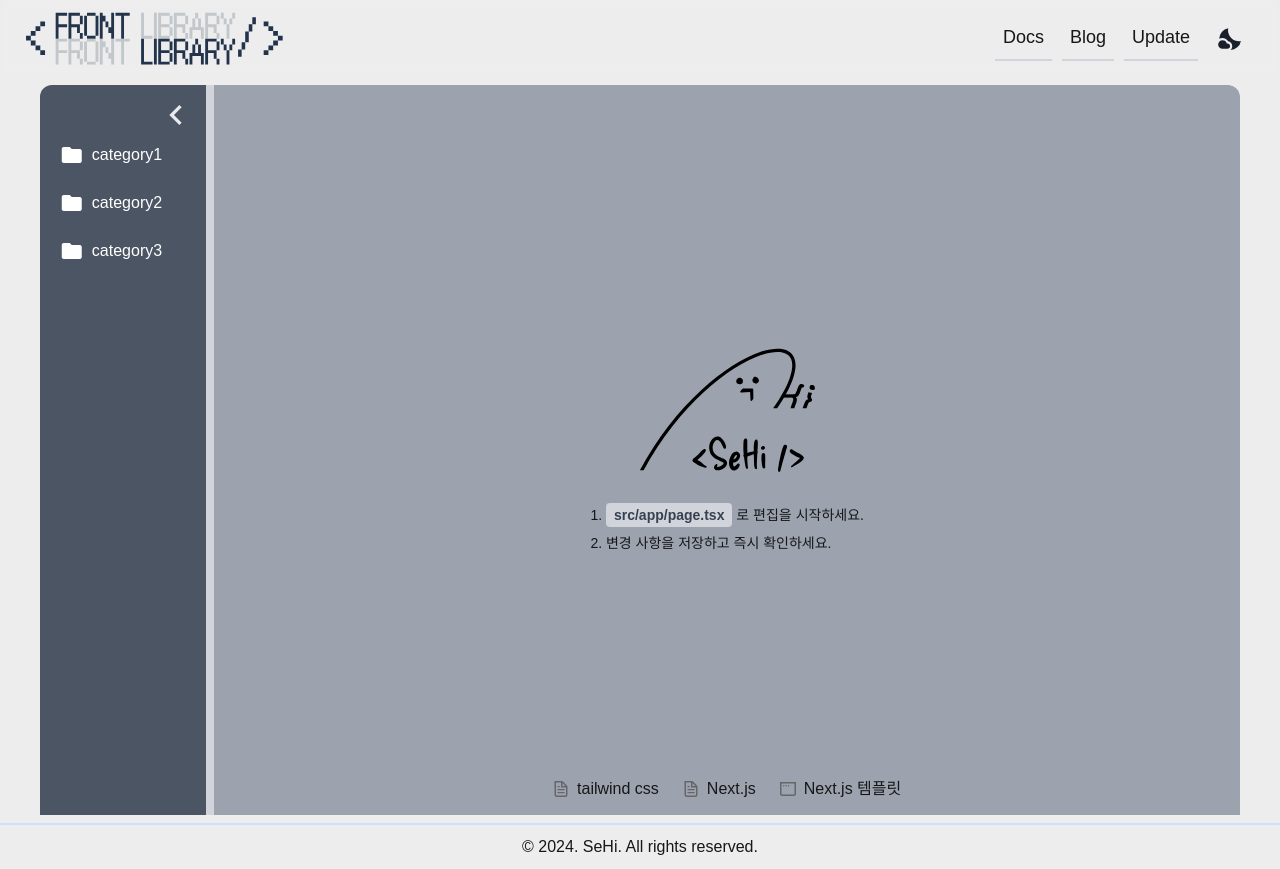
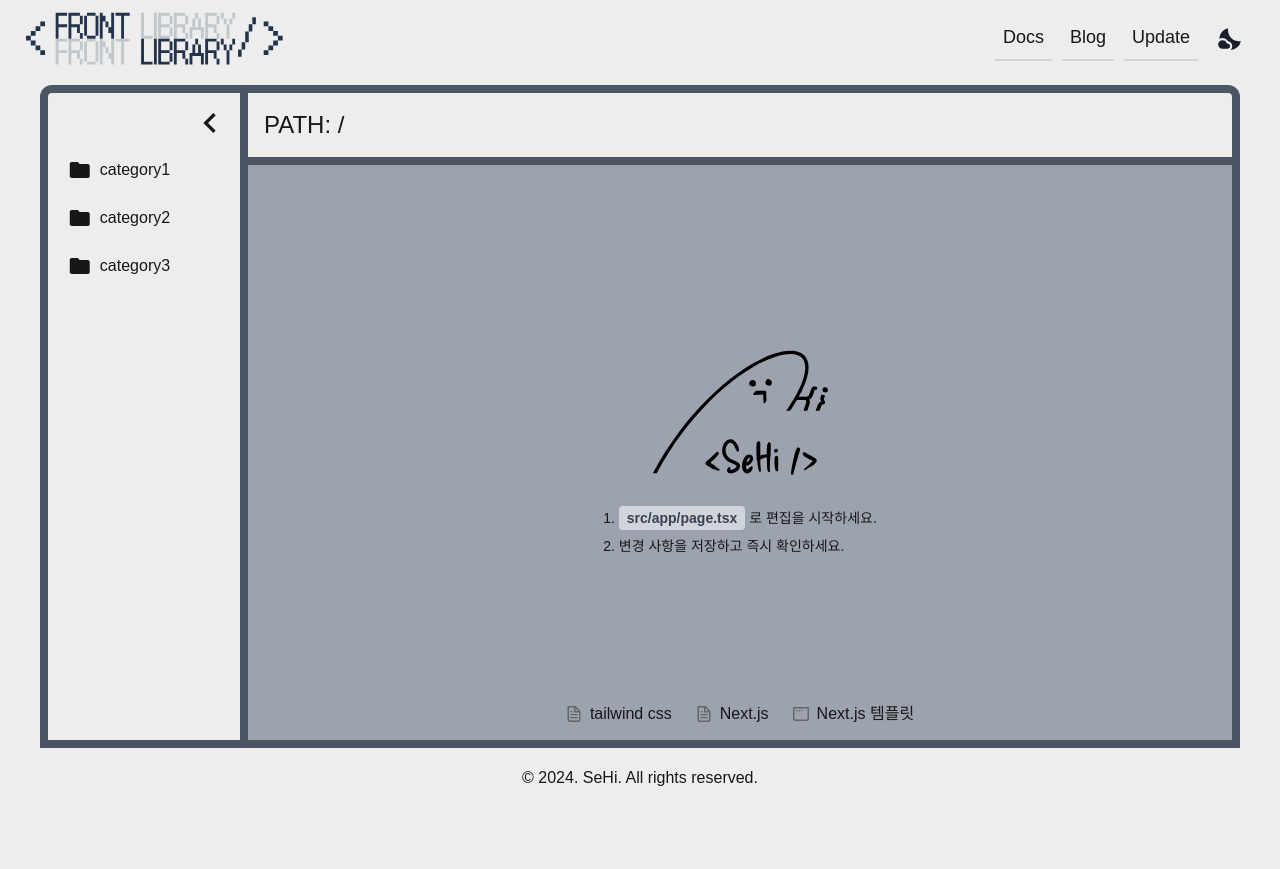
Before and after one commit to SeHIgh/FRONT_LIB, a Next.js app in the folder next-react-ts/: page / in a window 1280 px wide. After the commit the page ends 800 px from the top, so only its background shows below. Built offline with nearby package versions, Linux system fonts and the light colour scheme; a web font is replaced by a local one.

Commit message:
style : 기본 Layout 틀 잡기 완료
- 메인 레이아웃 틀 구현 완료
- 세부 디자인 수정 필요

```diff
--- a/next-react-ts/src/app/globals.css
+++ b/next-react-ts/src/app/globals.css
@@ -3,8 +3,8 @@
 @tailwind utilities;
 
 @font-face {
-  font-family: 'galmuri9';
-  src: url('/fonts/Galmuri9.woff2') format('woff2');
+    font-family: "galmuri9";
+    src: url("/fonts/Galmuri9.woff2") format("woff2");
     font-weight: 100 900;
     font-style: normal;
 }
@@ -16,7 +16,7 @@
 
 .dark {
     --foreground: #ededed;
-  --background: #1B1E2B;
+    --background: #1b1e2b;
 }
 
 body {
@@ -33,20 +33,20 @@ body {
         @apply font-galmuri9 bg-gray-300 px-2 py-1 rounded font-semibold text-gray-700;
     }
 
+    li {
+        @apply cursor-pointer;
+    }
+
     h1 {
         @apply text-2xl font-bold leading-10;
     }
 
-  button img{
+    button i {
         @apply transition-all duration-300 ease-in-out;
     }
 
-  button:hover img{
-    @apply scale-125;
-  }
-
-  Image{
-    @apply dark:invert;
+    button:hover i {
+        @apply text-gray-500;
     }
 }
 
--- a/next-react-ts/src/app/layout.tsx
+++ b/next-react-ts/src/app/layout.tsx
@@ -3,6 +3,7 @@ import "./globals.css";
 import Header from "@/components/main/Header";
 import Footer from "@/components/main/Footer";
 import Sidebar from "@/components/main/Sidebar";
+import CurrentRoute from "@/components/CurrentRoute";
 
 // 메타데이터 설정 (페이지 제목, 설명, 아이콘)
 export const metadata: Metadata = {
@@ -25,16 +26,19 @@ export default function RootLayout({
                     rel="stylesheet"
                 />
             </head>
-            <body suppressHydrationWarning={true}>
+            <body suppressHydrationWarning={true} className="h-screen flex flex-col">
                 {/* 공통 Header */}
                 <Header />
-                <div className="flex px-10 py-2">
+                <div className="flex-auto flex px-10 py-2">
                     {/* 공통 Sidebar */}
                     {/* <Sidebar /> */}
-                    <main className="dark:invert h-[calc(100vh-70px)] flex-1 bg-gray-300 rounded-t-xl overflow-auto flex flex-row justify-between gap-2">
+                    <main className="dark:text-invert flex-1 bg-gray-600 border-8 border-gray-600 rounded-t-xl overflow-auto flex flex-row justify-between gap-2">
                         <Sidebar />
-                        {/* Rendering 될 내용 */}
-                        {children}
+                        <section className="flex flex-col flex-1 gap-2">
+                            <CurrentRoute />
+                            {/* Rendering 될 내용 */}
+                            {children}
+                        </section>
                     </main>
                 </div>
                 {/* 공통 Footer */}
--- a/next-react-ts/src/app/page.tsx
+++ b/next-react-ts/src/app/page.tsx
@@ -2,11 +2,10 @@ import Image from "next/image";
 
 export default function Home() {
     return (
-        <div className="w-full min-h-[calc(100vh-100px)] bg-gray-400 rounded-tr-xl grid grid-rows-[20px_1fr_20px] items-center justify-items-center p-4 gap-16">
+        <div className="flex-auto bg-gray-400 grid grid-rows-[20px_1fr_20px] items-center justify-items-center p-4 gap-16">
             <main className="flex flex-col gap-8 row-start-2 items-center sm:items-start">
                 <Image
-                    // className="dark:invert mx-auto"
-                    className="mx-auto"
+                    className="dark:invert mx-auto"
                     src="/SeHi_Logo_NoBG.svg"
                     alt="Next.js logo"
                     width={180}
@@ -15,16 +14,13 @@ export default function Home() {
                 />
 
                 <ol className="list-inside list-decimal text-sm text-center sm:text-left font-[family-name:var(--font-geist-mono)]">
-                    <li className="dark:invert mb-2">
-                        <code>
-                            src/app/page.tsx
-                        </code>{" "}
-                        로 편집을 시작하세요.
+                    <li className="mb-2">
+                        <code>src/app/page.tsx</code> 로 편집을 시작하세요.
                     </li>
-                    <li className="dark:invert">변경 사항을 저장하고 즉시 확인하세요.</li>
+                    <li>변경 사항을 저장하고 즉시 확인하세요.</li>
                 </ol>
             </main>
-            <footer className="dark:invert row-start-3 flex gap-6 flex-wrap items-center justify-center">
+            <footer className="row-start-3 flex gap-6 flex-wrap items-center justify-center">
                 <a
                     className="flex items-center gap-2 hover:underline hover:underline-offset-4"
                     href="https://tailwindcss.com/docs"
--- /dev/null
+++ b/next-react-ts/src/components/CurrentRoute.tsx
@@ -0,0 +1,15 @@
+"use client";
+
+import { usePathname } from "next/navigation";
+
+export default function CurrentRoute() {
+    const pathname = usePathname();
+
+    return (
+        <div className="p-4 bg-background">
+            <p className="text-2xl text-foreground">
+                PATH: <span className="text-foreground">{pathname}</span>
+            </p>
+        </div>
+    );
+}
--- a/next-react-ts/src/components/main/Footer.tsx
+++ b/next-react-ts/src/components/main/Footer.tsx
@@ -1,6 +1,6 @@
 export default function Footer() {
     return (
-        <footer className="p-2.5 border-t-2 border-t-[#cde1ff] text-center ">
+        <footer className="p-2.5 text-center ">
             {/* 년도 자동 추적 및 할당 */}
             <p>© {new Date().getFullYear()}. SeHi. All rights reserved.</p>
         </footer>
--- a/next-react-ts/src/components/main/Sidebar.tsx
+++ b/next-react-ts/src/components/main/Sidebar.tsx
@@ -15,7 +15,10 @@ export const SideList: React.FC<SideListProps> = ({ isOpen, title, icon }) => {
         // 접을 때 아이콘이 이동하는 현상 발생
         // <li className={`flex ${isOpen ? `justify-start pl-[10px]` : `justify-center`} items-center`}>
         // 아이콘이 고정 되게 하기 위해 수정
-        <li className="h-10 pl-[9.85px] flex justify-start items-center rounded-md hover:bg-slate-400">
+        <li
+            title={title}
+            className="h-10 pl-[9.85px] flex justify-start items-center rounded-md transition-all duration-300 ease-in-out hover:bg-slate-400"
+        >
             <Link
                 href={`/${title}`}
                 passHref
@@ -37,28 +40,28 @@ export default function Sidebar() {
 
     return (
         <aside
-            className={`p-2.5 bg-gray-600 transition-all duration-300 ease-in-out overflow-hidden ${
+            className={`p-2.5 bg-background transition-[width] duration-300 ease-in-out overflow-x-hidden overflow-y-auto ${
                 isOpen ? "w-48" : "w-16"
-            } text-white flex flex-col`}
+            } flex flex-col`}
         >
             <div className="flex justify-end">
                 <button onClick={() => setIsOpen(!isOpen)}>
                     {isOpen ? (
-                        <Image
-                            aria-hidden
-                            src="/arrow_left.svg"
-                            alt="open icon"
-                            width={40}
-                            height={40}
-                        />
+                        // material icon 은 text-4xl, text-[40px] 등이 안 먹힘
+                        // -> fontSize로 크기 조절
+                        <i
+                            className="material-icons"
+                            style={{ fontSize: "40px" }}
+                        >
+                            keyboard_arrow_left
+                        </i>
                     ) : (
-                        <Image
-                            aria-hidden
-                            src="/arrow_right.svg"
-                            alt="close icon"
-                            width={40}
-                            height={40}
-                        />
+                        <i
+                            className="material-icons"
+                            style={{ fontSize: "40px" }}
+                        >
+                            keyboard_arrow_right
+                        </i>
                     )}
                 </button>
             </div>
```
Lines whose indentation alone changed are shown as unchanged.
